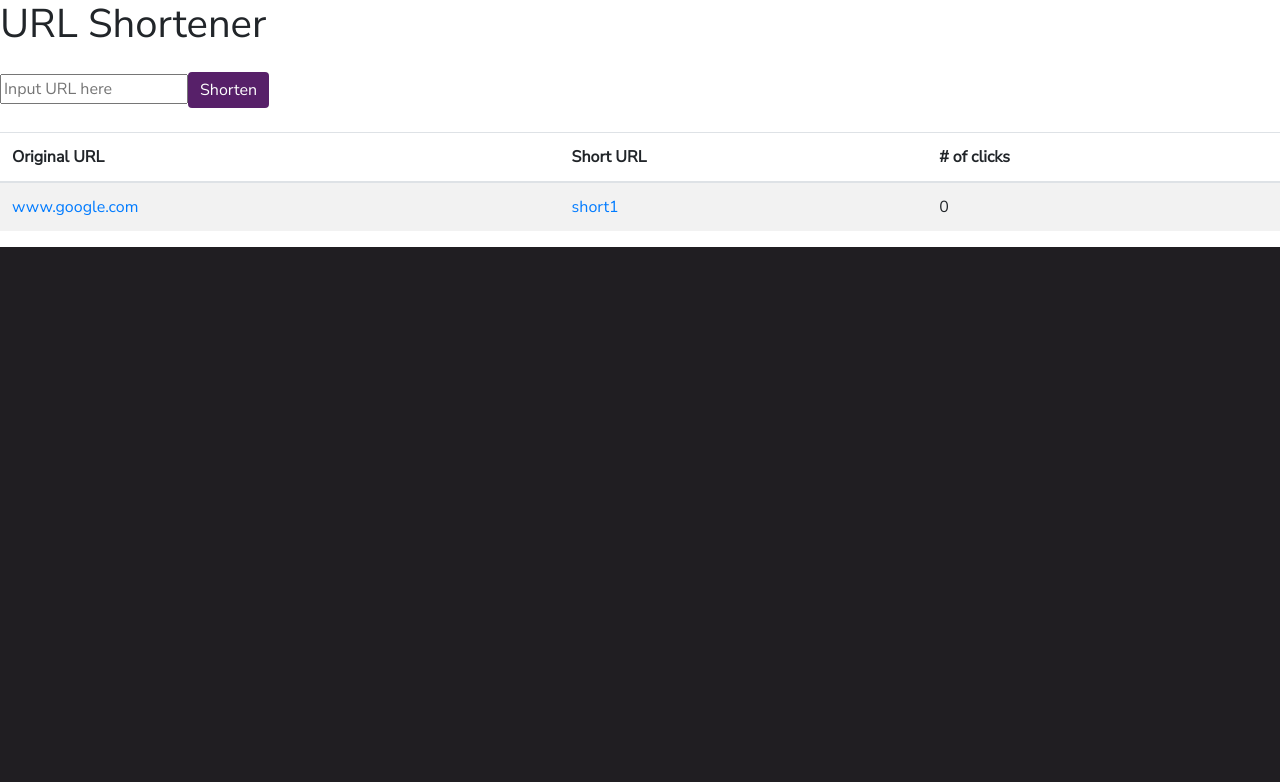
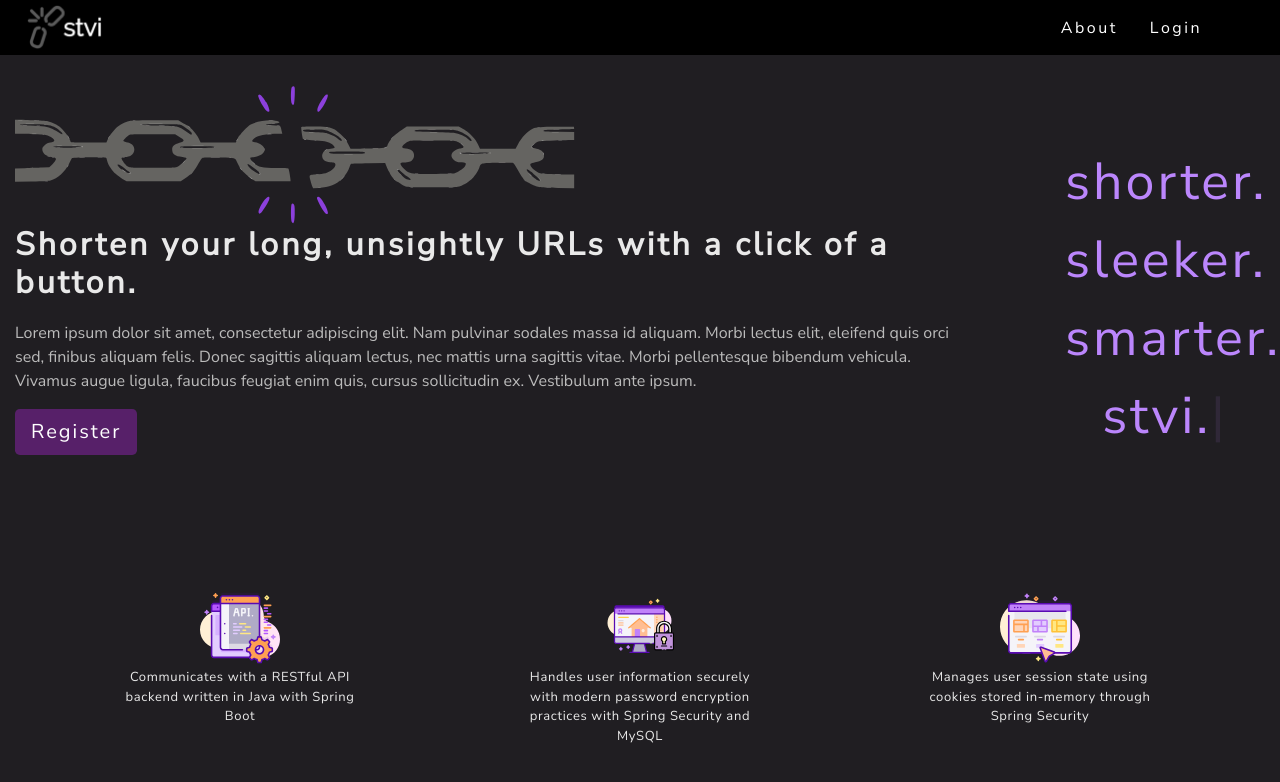
Before and after one commit to stevenpham408/stvi-frontend, a React (Create React App) app: page / in a window 1280 px wide. Shown: the top 782 px of the page. Built offline with nearby package versions, Linux system fonts and the light colour scheme.

Commit message:
Configured basic routing to different pages

```diff
--- a/src/App.tsx
+++ b/src/App.tsx
@@ -1,18 +1,24 @@
 import React from 'react';
+import {BrowserRouter as Router, Route, Switch} from 'react-router-dom';
+
 import './App.css';
-// import LandingPage from './Pages/LandingPage'
-// import RegistrationPage from './Pages/RegistrationPage'
-// import LoginPage from './Pages/LoginPage'
+import LandingPage from './Pages/LandingPage'
+import RegistrationPage from './Pages/RegistrationPage'
+import LoginPage from './Pages/LoginPage'
 import UserMainPage from './Pages/UserMainPage'
 
 function App() {
   return (
-    <div className="App">
-      {/* <LandingPage/> */}
-      {/* <RegistrationPage/> */}
-      {/* <LoginPage/> */}
-      <UserMainPage/>
-    </div>
+    <Router>
+      <div className="App">
+         <Switch>
+          <Route path={'/'} exact> <LandingPage/> </Route>
+          <Route path={'/register'}> <RegistrationPage/> </Route>
+          <Route path={'/login'}> <LoginPage/> </Route>
+          <Route path={'/userpage'}> <UserMainPage/> </Route>
+        </Switch>
+        </div>
+    </Router>
   );
 }
 
```
